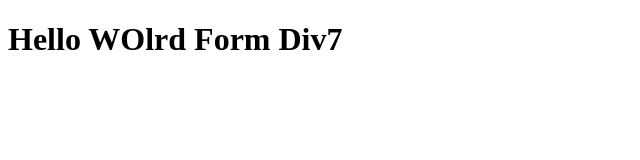
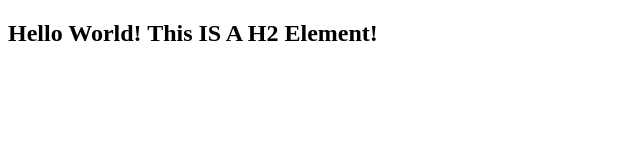
Before and after one commit to d-i-v7/ex-1, a plain HTML site: page index.html in a window 1280 px wide. Shown: the whole page, without its empty margins (0-640 px from the left). Drawn offline with Linux system fonts and the light colour scheme.

Commit message:
Waxaan Wax Kabadalay Pageka Index

```diff
--- a/index.html
+++ b/index.html
@@ -6,6 +6,6 @@
     <title>Document</title>
 </head>
 <body>
-    <h1>Hello WOlrd Form Div7</h1>
+    <h2>Hello World! This IS A H2 Element!</h2>
 </body>
 </html>
```
Also changed, not shown: app.css (added).
